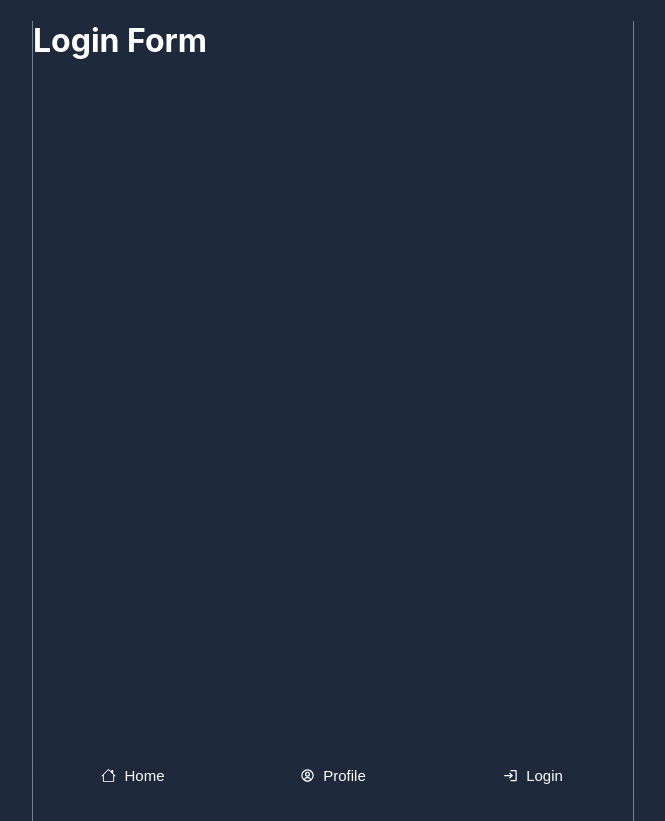
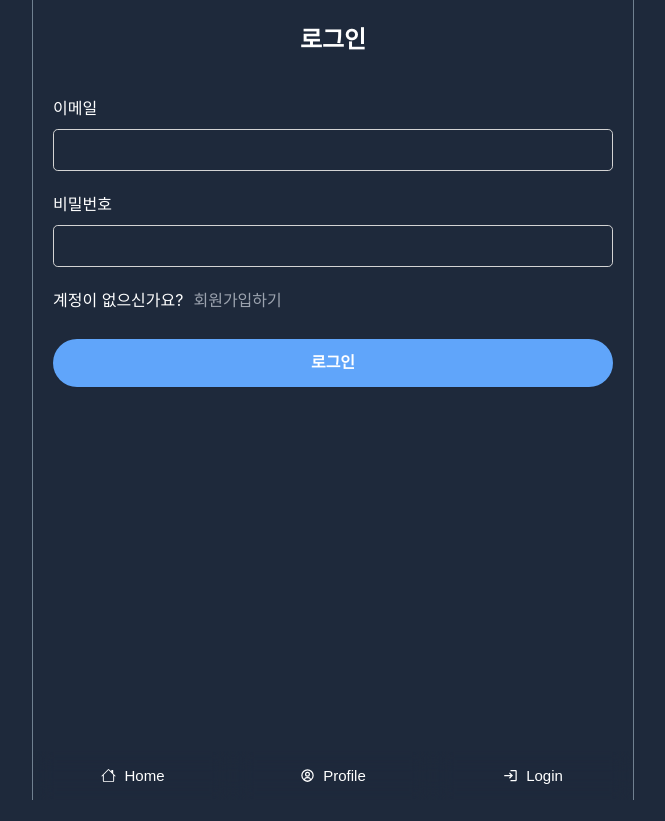
Before and after one commit to kabinny/react-ts-twitter, a React (Create React App) app: page /users/login in a window 1280 px wide. Shown: the whole page, without its empty margins (307-972 px from the left). After the commit the page ends 800 px from the top, so only its background shows below. Built offline with nearby package versions, Linux system fonts and the light colour scheme; no server answers.

Commit message:
로그인, 로그아웃 기능

```diff
--- a/src/App.tsx
+++ b/src/App.tsx
@@ -28,7 +28,12 @@
 
   return (
     <Layout>
-      <ToastContainer />
+      <ToastContainer
+        theme="dark"
+        autoClose={1000}
+        hideProgressBar
+        newestOnTop
+      />
       {init ? <Router isAuthenticated={isAuthenticated} /> : <Loader />}
     </Layout>
   )
--- a/src/components/Menu.tsx
+++ b/src/components/Menu.tsx
@@ -4,6 +4,9 @@
 import { MdLogout, MdLogin } from 'react-icons/md'
 import { useContext } from 'react'
 import AuthContext from 'context/AuthContext'
+import { getAuth, signOut } from 'firebase/auth'
+import { app } from 'firebaseApp'
+import { toast } from 'react-toastify'
 
 export default function MenuList() {
   const { user } = useContext(AuthContext)
@@ -26,7 +29,14 @@
             Login
           </button>
         ) : (
-          <button type="button" onClick={() => navigate('/')}>
+          <button
+            type="button"
+            onClick={async () => {
+              const auth = getAuth(app)
+              await signOut(auth)
+              toast.success('로그아웃 되었습니다.')
+            }}
+          >
             <MdLogout />
             Logout
           </button>
--- a/src/components/users/LoginForm.tsx
+++ b/src/components/users/LoginForm.tsx
@@ -1,3 +1,106 @@
+import { getAuth, signInWithEmailAndPassword } from 'firebase/auth'
+import { app } from 'firebaseApp'
+import { useState } from 'react'
+import { Link, useNavigate } from 'react-router-dom'
+import { toast } from 'react-toastify'
+
 export default function LoginForm() {
-  return <h1>Login Form</h1>
+  const [error, setError] = useState<string>('')
+  const [email, setEmail] = useState<string>('')
+  const [password, setPassword] = useState<string>('')
+  const navigate = useNavigate()
+
+  const onSubmit = async (e: any) => {
+    e.preventDefault()
+
+    try {
+      const auth = getAuth(app)
+      await signInWithEmailAndPassword(auth, email, password)
+      navigate('/')
+      toast.success('성공적으로 로그인이 되었습니다.')
+    } catch (error: any) {
+      toast.error(error?.code)
+    }
+  }
+
+  const onChange = (e: React.ChangeEvent<HTMLInputElement>) => {
+    const {
+      target: { name, value },
+    } = e
+
+    if (name === 'email') {
+      setEmail(value)
+
+      const validRegex =
+        /^[a-zA-Z0-9.!#$%&'*+/=?^_`{|}~-]+@[a-zA-Z0-9-]+(?:\.[a-zA-Z0-9-]+)*$/
+
+      if (!value?.match(validRegex)) {
+        setError('이메일 형식이 올바르지 않습니다.')
+      } else {
+        setError('')
+      }
+    }
+
+    if (name === 'password') {
+      setPassword(value)
+
+      if (value?.length < 8) {
+        setError('비밀번호는 8자리 이상 입력해주세요')
+      } else {
+        setError('')
+      }
+    }
+  }
+
+  return (
+    <form className="form form--lg" onSubmit={onSubmit}>
+      <div className="form__title">로그인</div>
+      <div className="form__block">
+        <label htmlFor="email">이메일</label>
+        <input
+          type="email"
+          name="email"
+          id="email"
+          value={email}
+          required
+          onChange={onChange}
+        />
+      </div>
+      <div className="form__block">
+        <label htmlFor="password">비밀번호</label>
+        <input
+          type="password"
+          name="password"
+          id="password"
+          value={password}
+          required
+          onChange={onChange}
+        />
+      </div>
+
+      {/* error message */}
+      {error && error?.length > 0 && (
+        <div className="form__block">
+          <div className="form__error">{error}</div>
+        </div>
+      )}
+
+      <div className="form__block">
+        계정이 없으신가요?
+        <Link to="/users/signup" className="form__link">
+          회원가입하기
+        </Link>
+      </div>
+
+      <div className="form__block--lg">
+        <button
+          type="submit"
+          className="form__btn--submit"
+          disabled={error?.length > 0}
+        >
+          로그인
+        </button>
+      </div>
+    </form>
+  )
 }
--- a/src/components/users/SignupForm.tsx
+++ b/src/components/users/SignupForm.tsx
@@ -118,7 +118,7 @@
         </Link>
       </div>
 
-      <div className="form__block">
+      <div className="form__block--lg">
         <button
           type="submit"
           className="form__btn--submit"
--- a/src/index.scss
+++ b/src/index.scss
@@ -28,6 +28,11 @@
 * {
   background-color: $background;
   color: $white;
+}
+
+.Toastify * {
+  background-color: revert;
+  color: revert;
 }
 
 .layout {
```
